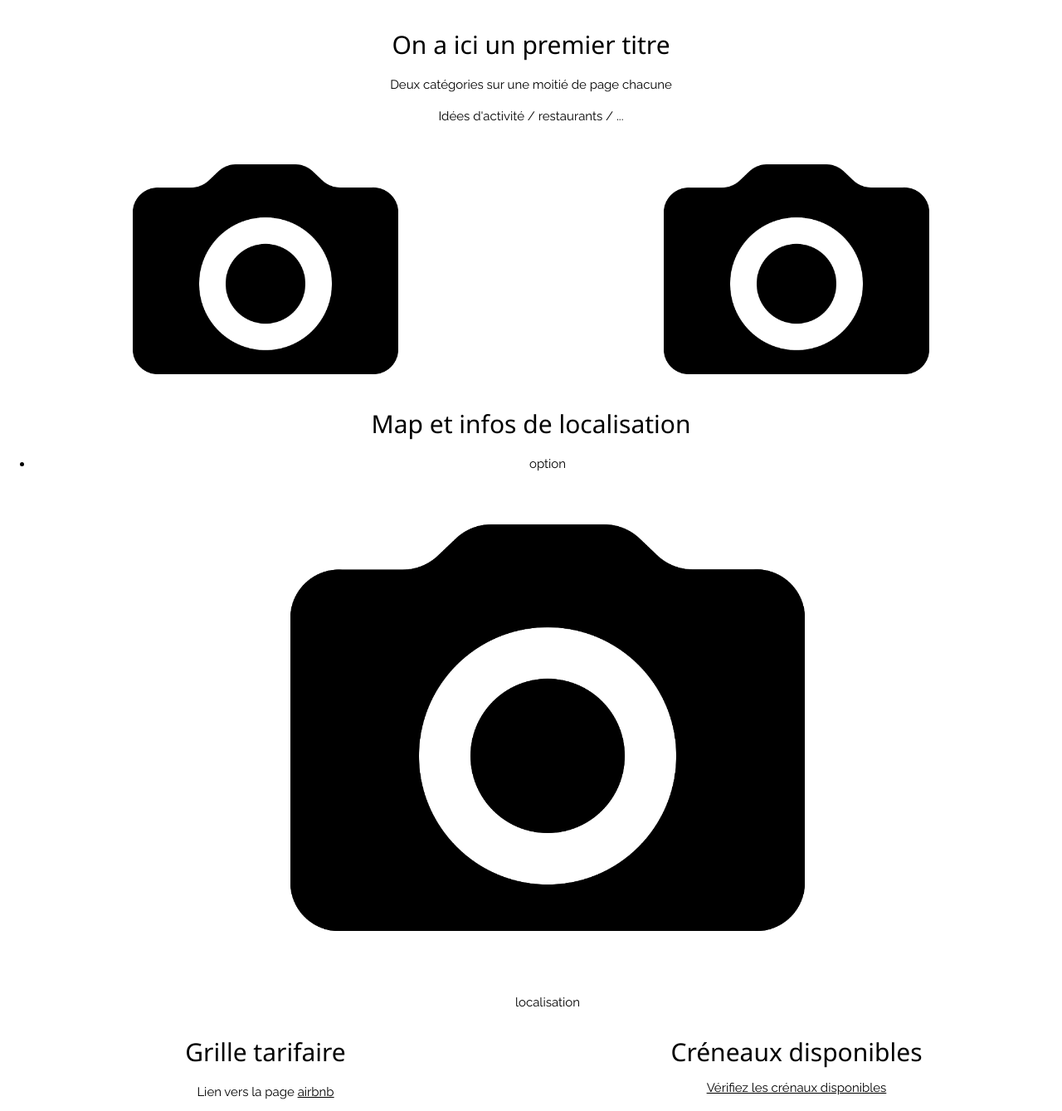
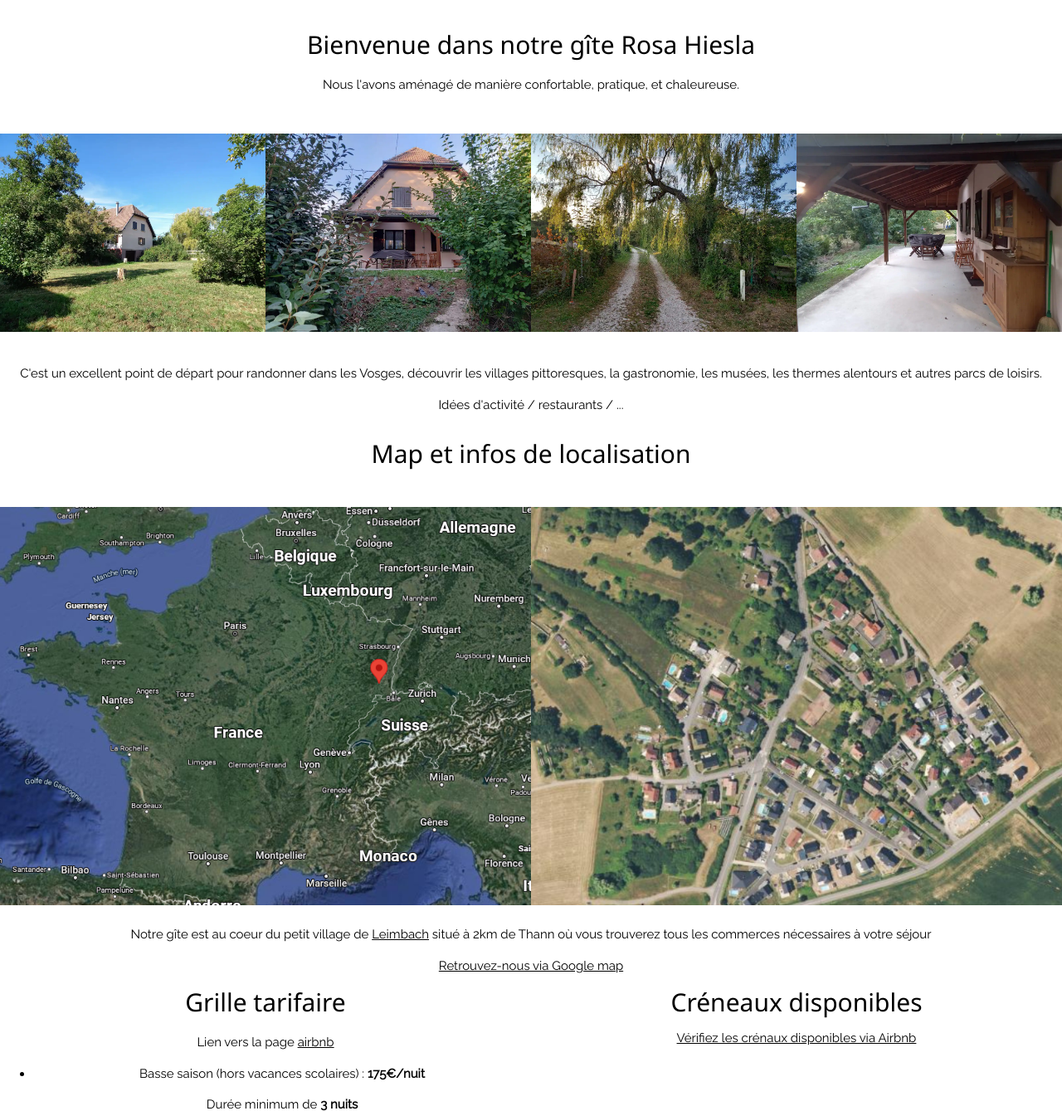
Before and after one commit to rosahiesla/rosahiesla.github.io, a plain HTML site: page index.html in a window 1280 px wide. Shown: the part 131-1470 px from the top of the page at 83% size. Drawn offline with nearby package versions, Linux system fonts and the light colour scheme.

Commit message:
update
add premières photos avec les bons nommages

```diff
--- a/index.html
+++ b/index.html
@@ -42,27 +42,45 @@
 
     <!-- Photo Grid -->
     <div class="w3-row" id="presentation">
-      <h2>On a ici un premier titre</h2>
-      <p>Deux catégories sur une moitié de page chacune</p>
+      <h2>Bienvenue dans notre gîte Rosa Hiesla</h2>
+      <p>
+        Nous l'avons aménagé de manière confortable, pratique, et chaleureuse.
+      </p>
+        <div class="w3-row">
+        <div class="w3-quarter">
+          <img src="img/vue_extereure_1.webp" class="w3-image w3-padding-32">
+        </div>
+        <div class="w3-quarter">
+          <img src="img/vue_extereure_2.webp" class="w3-image w3-padding-32">
+        </div>
+        <div class="w3-quarter">
+          <img src="img/vue_extereure_3.webp" class="w3-image w3-padding-32">
+        </div>
+        <div class="w3-quarter">
+          <img src="img/vue_extereure_4.webp" class="w3-image w3-padding-32">
+        </div>
+      </div>
+
+      <p>C'est un excellent point de départ pour randonner dans les Vosges, découvrir les villages pittoresques, la gastronomie, les musées, les thermes alentours et autres parcs de loisirs.</p>
       <p>Idées d'activité / restaurants / ...</p>
-      <div class="w3-half">
-        <img src="img/sample.png" style="width:50%">
-      </div>
-      <div class="w3-half">
-        <img src="img/sample.png" style="width:50%">
-      </div>
+
     </div>
 
     <div class="w3-row">
       <h2 id="localisation">Map et infos de localisation</h2>
-      <ul>
-        <li> option </li>
-        <img src="img/sample.png" style="width:50%">
-        <p>localisation</p>
+      <!-- trouver un moyen d'espacer les images-->
+      <div class="w3-half">
+        <img src="img/where_in_france.png" class="w3-image w3-padding-32" >
+      </div>
+      <div class="w3-half">
+        <img src="img/aerial_map.png" class="w3-image w3-padding-32" >
+      </div>
+        <p>Notre gîte est au coeur du petit village de <a href="https://leimbach.fr/">Leimbach</a> situé à 2km de Thann où vous trouverez tous les commerces nécessaires à votre séjour</p>
 
-      </ul>
+        <a href="https://goo.gl/maps/6qVBEDwEWv8FDKdg8">Retrouvez-nous via Google map</a>
+
     </div>
-  </hr>
+    </hr>
     <div class="w3-row">
       <div class="w3-half">
         <h2 id="tarifs">Grille tarifaire</h2>
@@ -97,7 +115,9 @@
 
       <div class="w3-half">
         <h2> Créneaux disponibles </h2>
-        <a href="https://www.airbnb.fr/rooms/52217406?adults=10&federated_search_id=b4f37102-3777-4f3b-ac0a-ec7d77cb0b13&source_impression_id=p3_1640622193_%2BUWp0RcVLdXYddfv&guests=1#availability-calendar">Vérifiez les crénaux disponibles</a>
+        <a
+          href="https://www.airbnb.fr/rooms/52217406?adults=10&federated_search_id=b4f37102-3777-4f3b-ac0a-ec7d77cb0b13&source_impression_id=p3_1640622193_%2BUWp0RcVLdXYddfv&guests=1#availability-calendar">Vérifiez
+          les crénaux disponibles via Airbnb</a>
       </div>
     </div>
   </div>
@@ -109,10 +129,17 @@
 
   <!-- Footer / About Section -->
   <footer class="w3-light-grey w3-padding-64 w3-center" id="footer">
+
     <h2>Contact</h2>
+    <div>
+    <div>
+
     <img src="img/sample.png" class="w3-image w3-padding-32" width="300" height="300">
-    <p>Du texte</p>
-    <a class="w3-large w3-text-pink" href="mailto:rosahiesla.gite@gmail.com">Réservez par mail dès maintenant</a>
+  </div>
+
+    <a class="w3-large w3-text-pink" href="mailto:rosahiesla.gite@gmail.com">Réservez par mail dès maintenant <br> <i>rosahiesla.gite@gmail.com</i></a>
+    <p>Vous pouvez nous joindre directement au : <br> 07 69 20 75 66</p>
+  </div>
   </footer>
 </body>
 
```
Also changed, not shown: img/aerial_map.png (added), img/grande_chambre_rdc.webp (added), img/vue_extereure_1.webp (added), img/vue_extereure_2.webp (added), img/vue_extereure_3.webp (added), img/vue_extereure_4.webp (added), img/where_in_france.png (added).
